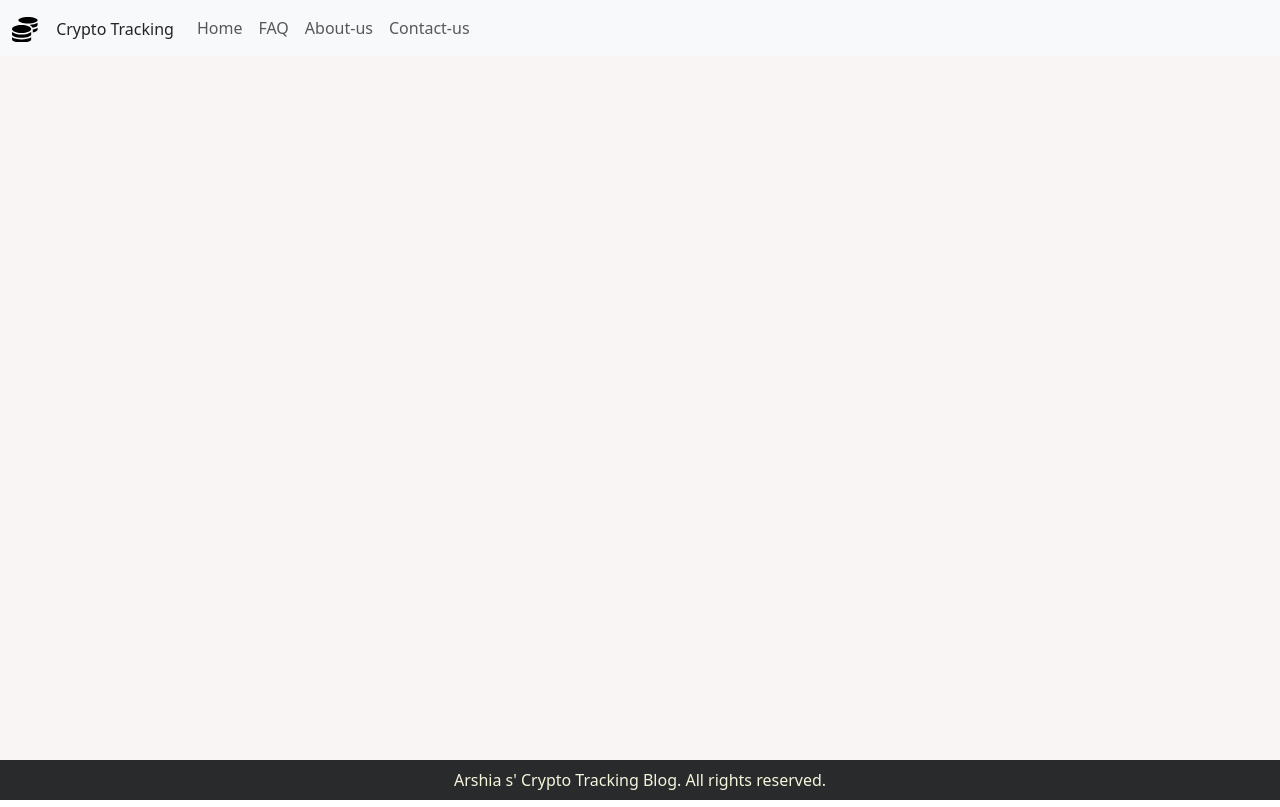
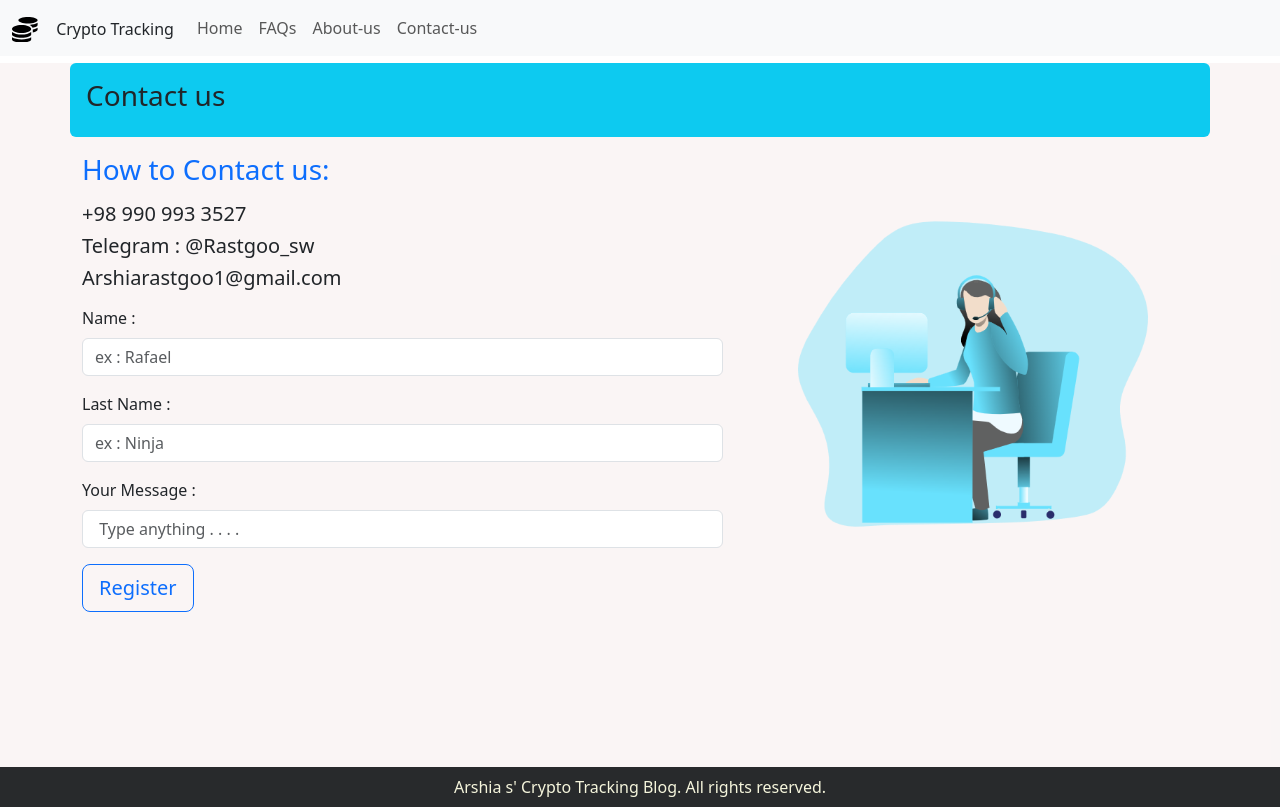
Before and after one commit to Arshia-Rastgoo/react-first-project-crypto-webApp, a React (Create React App) app: page /Contact-us in a window 1280 px wide. Built offline with nearby package versions, Linux system fonts and the light colour scheme.

Commit message:
Contact us added

```diff
--- a/src/Components/UI/Navbar.component.jsx
+++ b/src/Components/UI/Navbar.component.jsx
@@ -28,7 +28,7 @@ export default function Navbarcomponent() {
               <Link className="nav-link" onClick={toggleMenu} to="/Home">Home</Link>
             </li>
             <li className="nav-item">
-              <Link className="nav-link" onClick={toggleMenu} to="/FAQ">FAQ</Link>
+              <Link className="nav-link" onClick={toggleMenu} to="/FAQ">FAQs</Link>
             </li>
             <li className="nav-item">
               <Link className="nav-link" onClick={toggleMenu} to="/AboutUs">About-us</Link>
--- a/src/Pages/AboutUs.page.jsx
+++ b/src/Pages/AboutUs.page.jsx
@@ -4,14 +4,15 @@ export default function AboutUspage() {
   return (
     <div className='container'>
       <div className="row">
-        <div className='col-12 bg-info p-3 rounded ' >
+        <div className='col-12 custom-bg  p-3 rounded ' >
           <h3>About us</h3>
         </div>
       </div >
       <div className='row  align-items-center' >
         <div className='col-md-7  rounded ' >
-          Lorem ipsum dolor sit amet, consectetur adipisicing elit.
-          Obcaecati illum molestiae deserunt ipsum accusantium quis impedit odit esse, quod hic error eum architecto similique accusamus aspernatur amet, beatae blanditiis porro natus. Nobis repudiandae perspiciatis aspernatur! Consectetur sint et repellendus ex numquam architecto. Nulla nemo itaque mollitia illum impedit pariatur obcaecati quis deleniti assumenda cupiditate unde totam vel sunt aliquam sed sapiente distinctio dicta cum debitis, officiis labore consectetur. Nulla aliquam soluta ullam quaerat alias esse fuga exercitationem, quam neque similique expedita aut rem atque libero inventore unde dolor quasi a aperiam asperiores illo tempore at iure? Quam corrupti animi odio.
+          Welcome to [Arshia s' Crypto tracking website] — your lightweight, real-time companion for tracking the crypto markets. Here, we believe everyone should have fast, reliable access to essential market data without the clutter.
+          Our mission is to empower traders, developers, and casual enthusiasts with a simple, no-nonsense tool that helps you make informed decisions in a rapidly changing crypto landscape.
+          Whether you’re a trader testing a strategy, a developer looking for a lightweight data widget, or simply someone who loves clean crypto UI, we’d love to hear from you. Reach out at "Arshiarastgoo1@gmail.com" or through our social channels.
         </div>
         <div className='col-md-5 text-center  ' >
           <img src={imageabout} alt='About-us' className="img-fluid  about-img" ></img>
--- a/src/Pages/Contactus.page.jsx
+++ b/src/Pages/Contactus.page.jsx
@@ -1,8 +1,43 @@
 import React from 'react'
-
+import contactpng from "../Assets/images/contact.png"
 export default function Contactuspage() {
   return (
-    <div>
+    <div className='container'>
+      <div className="row">
+        <div className='col-12 bg-info p-3 rounded ' >
+          <h3>Contact us</h3>
+        </div>
+      </div >
+      <div className='row  align-items-center' >
+        <div className='col-md-7  rounded ' >
+          <div className=''>
+           <h3 className='text-primary mt-3' >How to Contact us:</h3>
+           <h5 className='mt-3'>+98 990 993 3527</h5>
+           <h5> Telegram : @Rastgoo_sw </h5>
+           <h5 className='mb-3'>Arshiarastgoo1@gmail.com</h5>
+          </div>
+          <div className="mb-3 ">
+            <label  className="form-label">Name :</label>
+            <input type="text" className="form-control" id="exampleFormControlInput1" placeholder="ex : Rafael " />
+          </div>
+          <div className="mb-3">
+            <label  className="form-label"> Last Name :</label>
+            <input type="text" className="form-control" id="exampleFormControlInput1" placeholder="ex : Ninja " />
+          </div>
+          <div className="mb-3">
+            <label  className="form-label"> Your Message :</label>
+            <input type="text" className="form-control" id="exampleFormControlInput1" placeholder=" Type anything . . . . " />
+          </div>
+          <button className=' btn btn-outline-primary btn-lg' >Register</button>
+        </div>
+
+
+        <div className='col-md-5 text-center  ' >
+          <img src={contactpng} alt='About-us' className="img-fluid  about-img" ></img>
+        </div>
+      </div>
+
+
 
     </div>
   )
--- a/src/Pages/FAQ.page.jsx
+++ b/src/Pages/FAQ.page.jsx
@@ -7,36 +7,38 @@ export default function FAQpage() {
         <div className="accordion-item">
           <h2 className="accordion-header">
             <button className="accordion-button" type="button" data-bs-toggle="collapse" data-bs-target="#collapseOne" aria-expanded="true" aria-controls="collapseOne">
-                Question #1
+                What is the blockchain programming?
             </button>
           </h2>
           <div id="collapseOne" className="accordion-collapse collapse show" data-bs-parent="#accordionExample">
             <div className="accordion-body">
-              <strong>This is the first item’s accordion body.</strong> It is shown by default, until the collapse plugin adds the appropriate classes that we use to style each element. These classes control the overall appearance, as well as the showing and hiding via CSS transitions. You can modify any of this with custom CSS or overriding our default variables. It’s also worth noting that just about any HTML can go within the <code>.accordion-body</code>, though the transition does limit overflow.
+              <strong>Blockchain programming</strong> is the practice of writing software that interacts with blockchain networks to create, read, update, or validate data stored on a decentralized ledger. It combines ideas from cryptography, distributed systems, and smart contract development to build applications that run on or with blockchains.
             </div>
           </div>
         </div>
         <div className="accordion-item">
           <h2 className="accordion-header">
             <button className="accordion-button collapsed" type="button" data-bs-toggle="collapse" data-bs-target="#collapseTwo" aria-expanded="false" aria-controls="collapseTwo">
-              Question #2
+              What is crypto tracking?
             </button>
           </h2>
           <div id="collapseTwo" className="accordion-collapse collapse" data-bs-parent="#accordionExample">
             <div className="accordion-body">
-              <strong>This is the second item’s accordion body.</strong> It is hidden by default, until the collapse plugin adds the appropriate classes that we use to style each element. These classes control the overall appearance, as well as the showing and hiding via CSS transitions. You can modify any of this with custom CSS or overriding our default variables. It’s also worth noting that just about any HTML can go within the <code>.accordion-body</code>, though the transition does limit overflow.
+              <strong>Crypto tracking refers to the process of</strong>  monitoring and analyzing cryptocurrency assets, markets, and on-chain activity. It can involve a mix of price surveillance, portfolio management, and blockchain analytics to gain insights, manage risk, and make informed decisions.
+
+
             </div>
           </div>
         </div>
         <div className="accordion-item">
           <h2 className="accordion-header">
             <button className="accordion-button collapsed" type="button" data-bs-toggle="collapse" data-bs-target="#collapseThree" aria-expanded="false" aria-controls="collapseThree">
-              Question #3
+              What is Price Action?
             </button>
           </h2>
           <div id="collapseThree" className="accordion-collapse collapse" data-bs-parent="#accordionExample">
             <div className="accordion-body">
-              <strong>This is the third item’s accordion body.</strong> It is hidden by default, until the collapse plugin adds the appropriate classes that we use to style each element. These classes control the overall appearance, as well as the showing and hiding via CSS transitions. You can modify any of this with custom CSS or overriding our default variables. It’s also worth noting that just about any HTML can go within the <code>.accordion-body</code>, though the transition does limit overflow.
+              <strong>Price Action is a method </strong> of analyzing financial markets, including cryptocurrencies, by studying the movements of price itself rather than relying on external indicators or complex models. Traders who use price action focus on how price behaves and what it implies about supply and demand, trend strength, and potential reversals.
             </div>
           </div>
         </div>
--- a/src/index.css
+++ b/src/index.css
@@ -2,6 +2,7 @@
   padding: 0px;
   margin: 0px;
   box-sizing: border-box;
+
 }
 body{
   background-color: bisque;
@@ -12,9 +13,13 @@ body{
 
 }
 .container{
-  margin-top: 10px;
+  margin-top: 7px;
+
 }
 .about-img{
   width: 350px;
   height: 350px;
 }
+.custom-bg{
+  background-color: #f9b761;
+}
```
